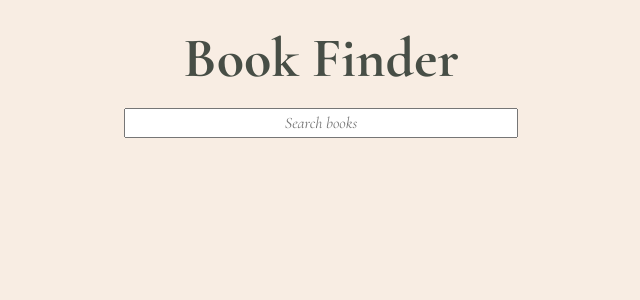
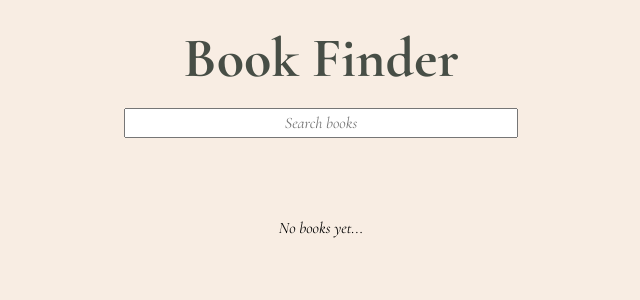
Before and after one commit to wujovic/book-finder, a React (Create React App) app: page / in a window 1280 px wide. Shown: the top 300 px of the page, without its empty margins (319-959 px from the left). Built offline with nearby package versions, Linux system fonts and the light colour scheme.

Commit message:
god help me pls

```diff
--- /dev/null
+++ b/src/components/Card.tsx
@@ -0,0 +1,16 @@
+export default function Card(props: any) {
+    return (
+        <div className="card">
+
+            <img src={props.image} alt="" />
+            <div className="card-desc">
+
+                <h3 className="title">{props.title}</h3>
+                <h4 className="author">{props.author}</h4>
+                <p className="published">{props.published}</p>
+
+            </div>
+
+        </div>
+    )
+}
--- a/src/components/List.tsx
+++ b/src/components/List.tsx
@@ -1,11 +1,45 @@
-export default function List() {
+import Card from "./Card"
+
+export default function List(props: any) {
+
+    let data = props.books;
+
     return (
         <div className="list-container">
 
-            <div className="card">
+            {
 
-            </div>
+                data && data.length > 0 ?
+
+                    data.map((book: any) => {
+                        return (
+                            <Card
+                                key={book.id}
+                                image={book.volumeInfo.imageLinks.smallThumbnail}
+                                title={book.volumeInfo.title}
+                                author={book.volumeInfo.authors}
+                                published={book.volumeInfo.publishedDate}
+                            />
+                        )
+                    }) : <p className="no-data">No books yet...</p>
+
+            }
 
         </div>
     )
 }
+
+
+// data && data.length > 0 ?
+
+// data.map((id: number, smallThumbnail: any, title: string, authors: string, publishedDate: any) => {
+//     return (
+//         <Card
+//             key={id}
+//             image={smallThumbnail}
+//             title={title}
+//             author={authors}
+//             published={publishedDate}
+//         />
+//     )
+// }) : <p className="no-data">No books yet...</p>
--- a/src/components/MainContainer.tsx
+++ b/src/components/MainContainer.tsx
@@ -5,19 +5,20 @@ import request from "superagent";
 
 export default function MainContainer() {
 
-    const [books, searchField] = useState("");
+    const [books, setBooks] = useState([]);
 
     function handleChange(e: any) {
-        searchField(e.target.value);
+        setBooks(e.target.value);
     }
 
     function handleSearch(e: any) {
         e.preventDefault();
         request
             .get("https://www.googleapis.com/books/v1/volumes")
-            .query({ q: searchField })
+            .query({ q: setBooks })
             .then((data) => {
-                console.log(data);
+                console.log(data.body.items);
+                setBooks(data.body.items)
             })
     }
 
@@ -27,7 +28,7 @@ export default function MainContainer() {
                 handleChange={handleChange}
                 handleSearch={handleSearch}
             />
-            <List />
+            <List books={books}/>
         </div>
     )
 }
--- /dev/null
+++ b/src/models/Items.ts
@@ -0,0 +1,3 @@
+export interface Items {
+
+}
--- a/src/styles.css
+++ b/src/styles.css
@@ -55,9 +55,18 @@ input:focus {
 
 /* list container */
 .list-container {
-
+  width: 90%;
+  margin: 5rem auto;
+  display: flex;
+  justify-content: center;
 }
 
+/* card */
 .card {
+  text-align: center;
+}
 
+.no-data {
+  font-style: italic;
+  text-align: center;
 }
```
